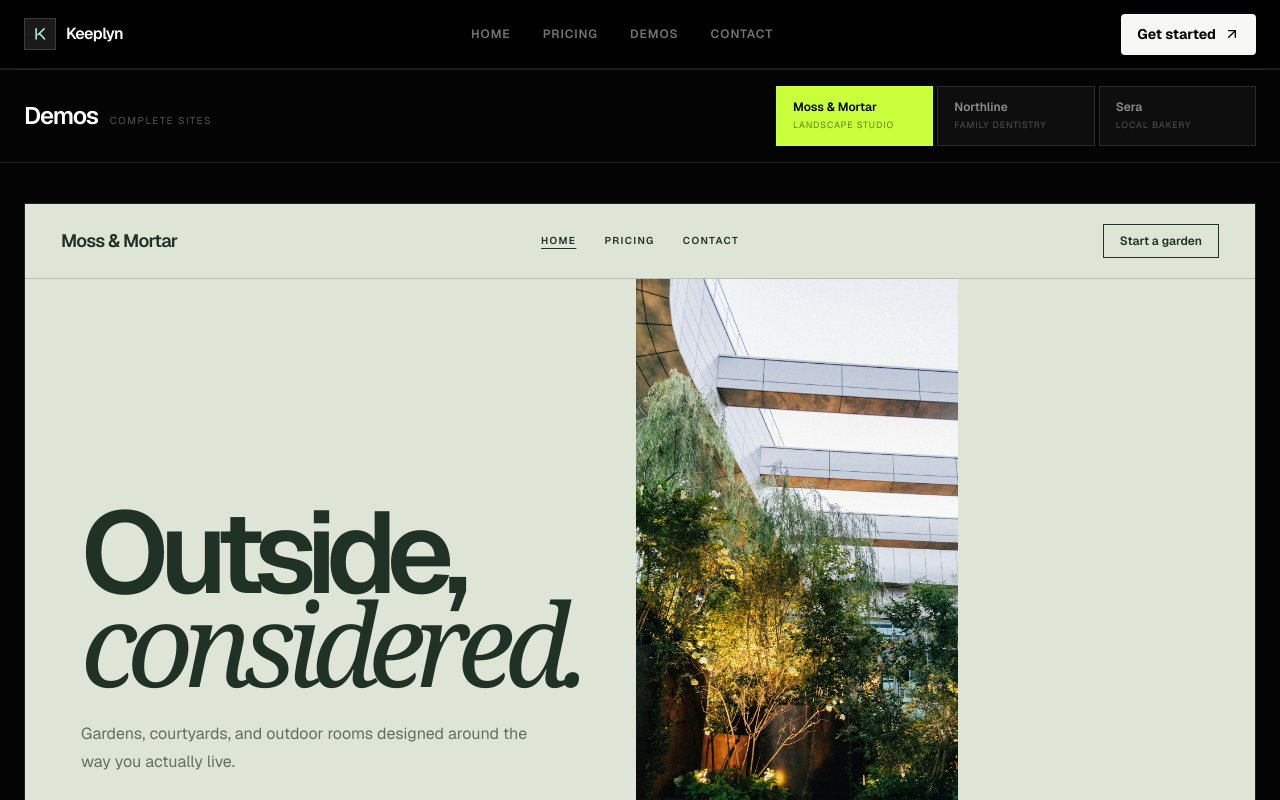
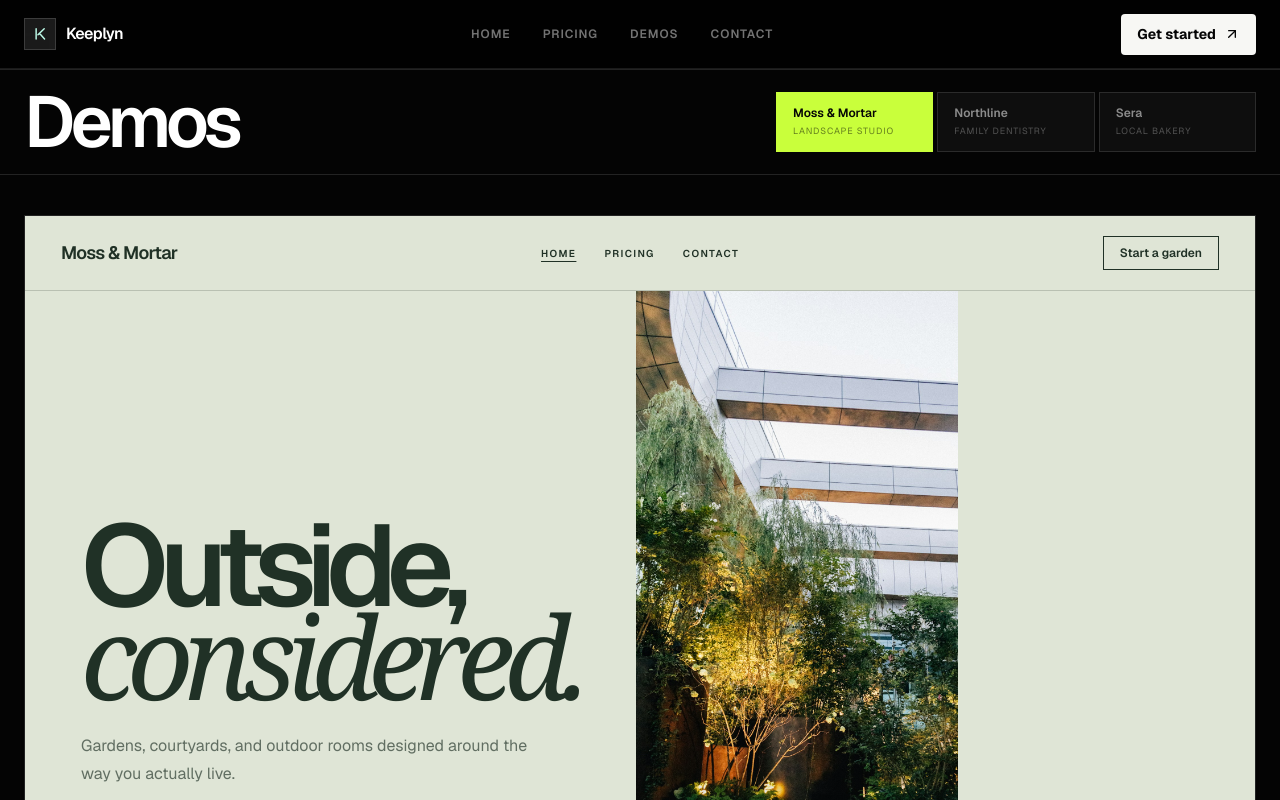
Before and after one commit to ealexander232004/Website-Creation, a Next.js app in the folder Keeplyn.com/: page /demos in a window 1280 px wide. Shown: the top 800 px of the page. Built offline with nearby package versions, Linux system fonts and the light colour scheme.

Commit message:
Enlarge demos heading

```diff
--- a/Keeplyn.com/src/components/demo-showcase.tsx
+++ b/Keeplyn.com/src/components/demo-showcase.tsx
@@ -356,10 +356,7 @@ export function DemoShowcase({ initialDemo = "moss", initialPage = "home" }: Dem
     <section className="bg-[#050505] text-white">
       <div ref={selectorBarRef} className="sticky top-[68px] z-40 border-y border-white/12 bg-[#050505]/92 backdrop-blur-2xl">
         <div className="site-container grid min-h-20 items-center gap-4 py-4 lg:grid-cols-[1fr_30rem]">
-          <div className="flex items-baseline gap-3">
-            <h1 className="text-2xl font-semibold tracking-[-0.05em]">Demos</h1>
-            <span className="text-[10px] uppercase tracking-[0.15em] text-white/32">Complete sites</span>
-          </div>
+          <h1 className="text-7xl font-semibold leading-none tracking-[-0.07em]">Demos</h1>
           <div className="grid w-full grid-cols-3 gap-1" role="tablist" aria-label="Choose a website demo">
             {demoTabs.map((demo, index) => (
               <button
```
